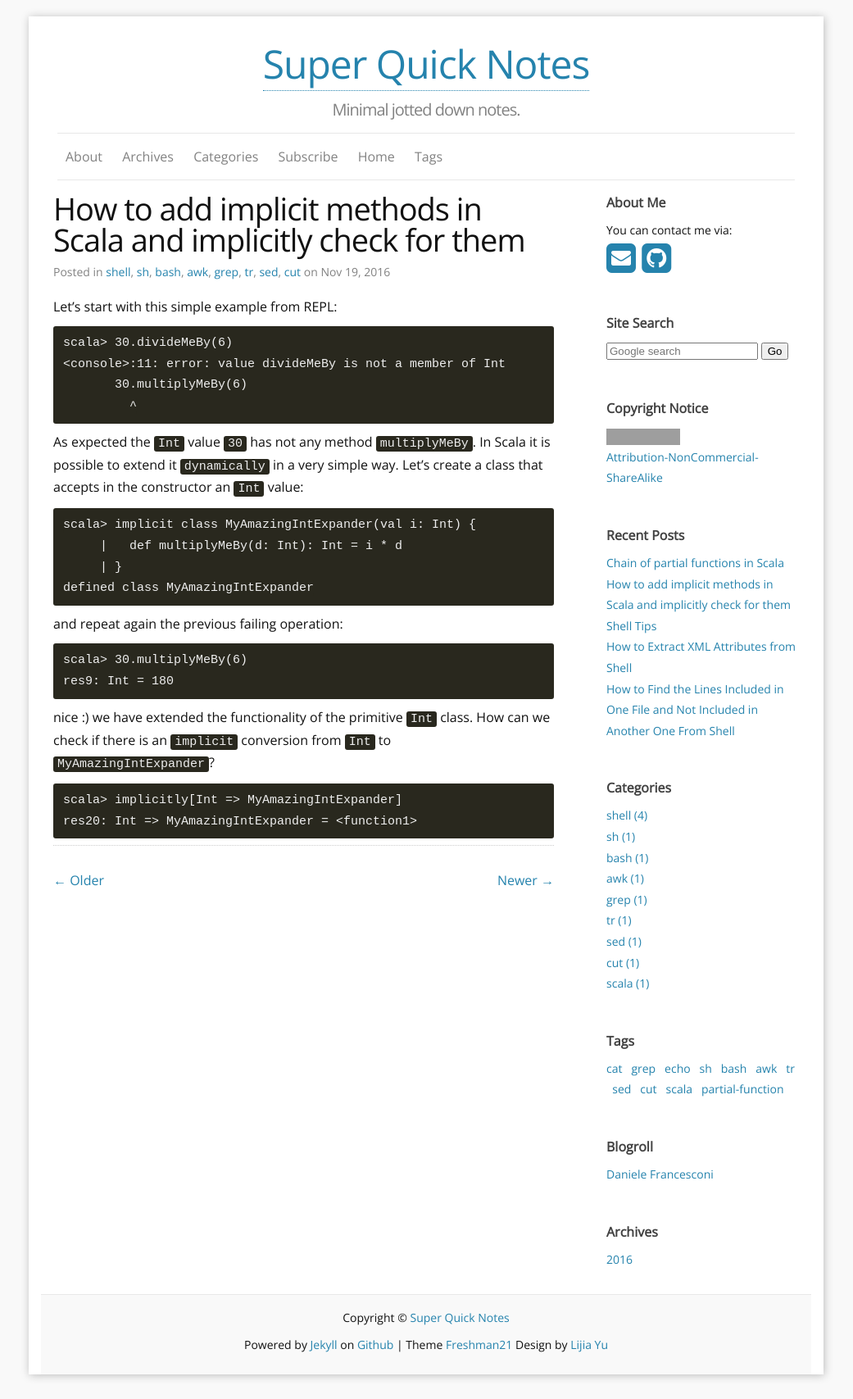
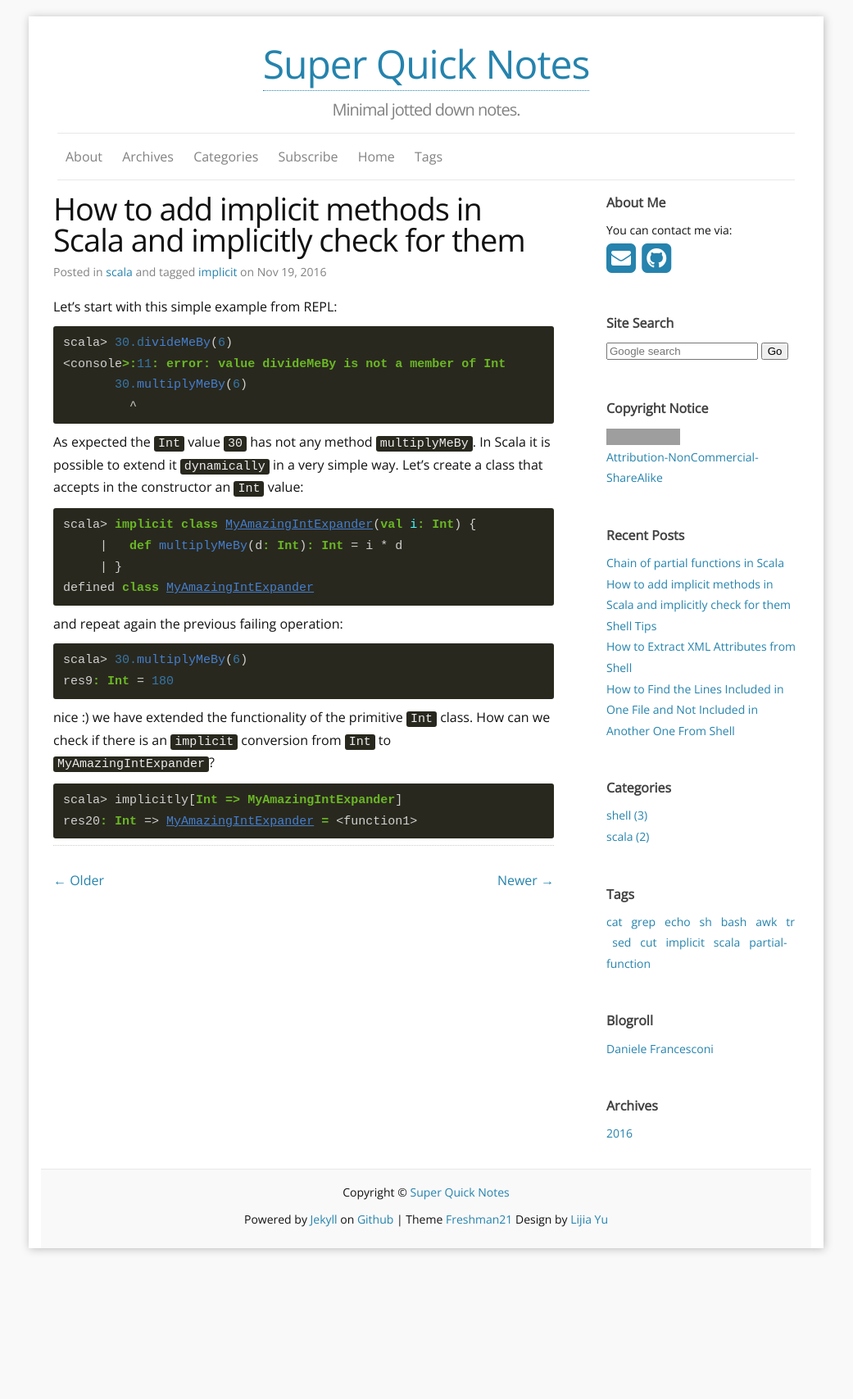
Before and after one commit to danfran/danfran.github.io, a Jekyll site: the page built from _posts/2016-11-21-how-to-add-implicit-methods-in-scala-and-implicitly-check-them.md, in a window 1280 px wide. Shown: the whole page at 82% size, without its empty margins (120-1161 px from the left). Built offline with Jekyll 4.4.1, drawn with Linux system fonts in a browser that asks for light colours; nearby versions of some CDN libraries; comment, search, counter and statistics services are not loaded; after the commit the page ends 1553 px from its top, so only the background shows below that; grey boxes are pictures that could not be loaded.

Commit message:
cleaning posts

````diff
--- a/_posts/2016-11-21-how-to-add-implicit-methods-in-scala-and-implicitly-check-them.md
+++ b/_posts/2016-11-21-how-to-add-implicit-methods-in-scala-and-implicitly-check-them.md
@@ -2,11 +2,12 @@
 layout: post
 title: "How to add implicit methods in Scala and implicitly check for them"
 date:   2016-11-19
-categories: shell sh bash awk grep tr sed cut
+categories: scala
+tags: implicit
 ---
 Let's start with this simple example from REPL:
 
-```{scala}
+```scala
 scala> 30.divideMeBy(6)
 <console>:11: error: value divideMeBy is not a member of Int
        30.multiplyMeBy(6)
@@ -16,7 +17,7 @@ scala> 30.divideMeBy(6)
 As expected the `Int` value `30` has not any method `multiplyMeBy`. In Scala it is possible to extend it `dynamically` in a very simple way.
 Let's create a class that accepts in the constructor an `Int` value:
 
-```{scala}
+```scala
 scala> implicit class MyAmazingIntExpander(val i: Int) {
      |   def multiplyMeBy(d: Int): Int = i * d
      | }
@@ -25,7 +26,7 @@ defined class MyAmazingIntExpander
 
 and repeat again the previous failing operation:
 
-```{scala}
+```scala
 scala> 30.multiplyMeBy(6)
 res9: Int = 180
 ```
@@ -33,7 +34,7 @@ res9: Int = 180
 nice :) we have extended the functionality of the primitive `Int` class.
 How can we check if there is an `implicit` conversion from `Int` to `MyAmazingIntExpander`?
 
-```{scala}
+```scala
 scala> implicitly[Int => MyAmazingIntExpander]
 res20: Int => MyAmazingIntExpander = <function1>
 ```
````
